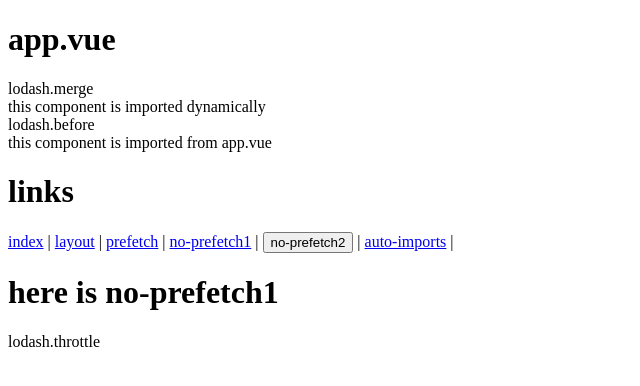
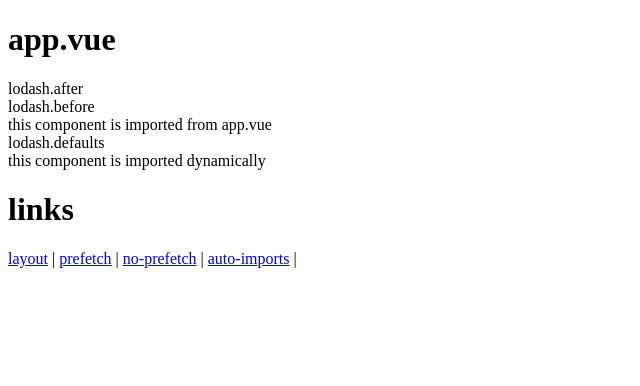
Before and after one commit to konkarin/nuxt-vite-pre-bundle, a Nuxt app: page /no-prefetch1 in a window 1280 px wide. Shown: the top 386 px of the page, without its empty margins (0-640 px from the left). Built offline with nearby package versions, Linux system fonts and the light colour scheme.

Commit message:
for blog

```diff
--- a/app.vue
+++ b/app.vue
@@ -1,7 +1,10 @@
 <script setup lang="ts">
-import defaults from "lodash.defaults";
+import after from "lodash.after";
 
-console.log(defaults);
+console.log(after);
+
+const compact = await import("lodash.compact");
+console.log(compact);
 
 const DynamicImport = defineAsyncComponent(
   () => import("./components/dynamicImport.vue")
@@ -11,24 +14,21 @@ const DynamicImport = defineAsyncComponent(
 <template>
   <div>
     <h1>app.vue</h1>
+    <div>lodash.after</div>
+
+    <ImportFromApp></ImportFromApp>
 
     <DynamicImport></DynamicImport>
-
-    <ImportFromApp></ImportFromApp>
   </div>
 
   <div>
     <h1>links</h1>
 
-    <nuxt-link to="/">index</nuxt-link> |
-
     <nuxt-link to="/layout">layout</nuxt-link> |
 
     <nuxt-link to="/prefetch">prefetch</nuxt-link> |
 
-    <nuxt-link to="/no-prefetch1" no-prefetch>no-prefetch1</nuxt-link> |
-
-    <button @click="useRouter().push('/no-prefetch2')">no-prefetch2</button> |
+    <nuxt-link to="/no-prefetch" no-prefetch>no-prefetch</nuxt-link> |
 
     <nuxt-link to="/auto-imports">auto-imports</nuxt-link> |
   </div>
--- a/components/autoImport.vue
+++ /dev/null
@@ -1,10 +0,0 @@
-<script setup lang="ts">
-import after from "lodash.after";
-
-console.log(after);
-</script>
-
-<template>
-  <div>lodash.after</div>
-  <div>this component is imported automatically</div>
-</template>
--- a/components/dynamicImport.vue
+++ b/components/dynamicImport.vue
@@ -1,10 +1,10 @@
 <script setup lang="ts">
-import merge from "lodash.merge";
+import defaults from "lodash.defaults";
 
-console.log(merge);
+console.log(defaults);
 </script>
 
 <template>
-  <div>lodash.merge</div>
+  <div>lodash.defaults</div>
   <div>this component is imported dynamically</div>
 </template>
--- a/layouts/test.vue
+++ b/layouts/test.vue
@@ -1,13 +1,13 @@
 <script lang="ts">
-import partition from "lodash.partition";
+import head from "lodash.head";
 
-console.log(partition);
+console.log(head);
 </script>
 
 <template>
   <div>
     <slot />
-    <div>lodash.partition</div>
+    <div>lodash.head</div>
     <div>this is test layout</div>
   </div>
 </template>
--- a/nuxt.config.ts
+++ b/nuxt.config.ts
@@ -2,7 +2,7 @@
 export default defineNuxtConfig({
   compatibilityDate: "2024-11-01",
   devtools: { enabled: false },
-  ssr: false,
+  // ssr: false,
   vite: {
     optimizeDeps: {
       entries: [
--- a/pages/auto-imports.vue
+++ /dev/null
@@ -1,6 +0,0 @@
-<script setup lang="ts"></script>
-
-<template>
-  <h1>here is auto-imports</h1>
-  <AutoImport></AutoImport>
-</template>
--- a/pages/index.vue
+++ b/pages/index.vue
@@ -1,3 +1,10 @@
+<script setup lang="ts">
+import every from "lodash.every";
+
+console.log(every);
+</script>
+
 <template>
   <h1>here is index</h1>
+  <div>lodash.every</div>
 </template>
--- /dev/null
+++ b/pages/no-prefetch.vue
@@ -0,0 +1,10 @@
+<script setup lang="ts">
+import groupby from "lodash.groupby";
+
+console.log(groupby);
+</script>
+
+<template>
+  <h1>here is no-prefetch</h1>
+  <div>lodash.groupby</div>
+</template>
--- a/pages/no-prefetch1.vue
+++ /dev/null
@@ -1,10 +0,0 @@
-<script setup lang="ts">
-import throttle from "lodash.throttle";
-
-console.log(throttle);
-</script>
-
-<template>
-  <h1>here is no-prefetch1</h1>
-  <div>lodash.throttle</div>
-</template>
--- a/pages/no-prefetch2.vue
+++ /dev/null
@@ -1,10 +0,0 @@
-<script setup lang="ts">
-import throttle from "lodash.once";
-
-console.log(throttle);
-</script>
-
-<template>
-  <h1>here is no-prefetch2</h1>
-  <div>lodash.once</div>
-</template>
--- a/pages/prefetch.vue
+++ b/pages/prefetch.vue
@@ -1,10 +1,10 @@
 <script setup lang="ts">
-import debounce from "lodash.debounce";
+import flip from "lodash.flip";
 
-console.log(debounce);
+console.log(flip);
 </script>
 
 <template>
   <h1>here is prefetch</h1>
-  <div>lodash.debounce</div>
+  <div>lodash.flip</div>
 </template>
```
Also changed, not shown: package.json (+12 -12 lines), 1 other file (tests, documents, lock files or other folders).
